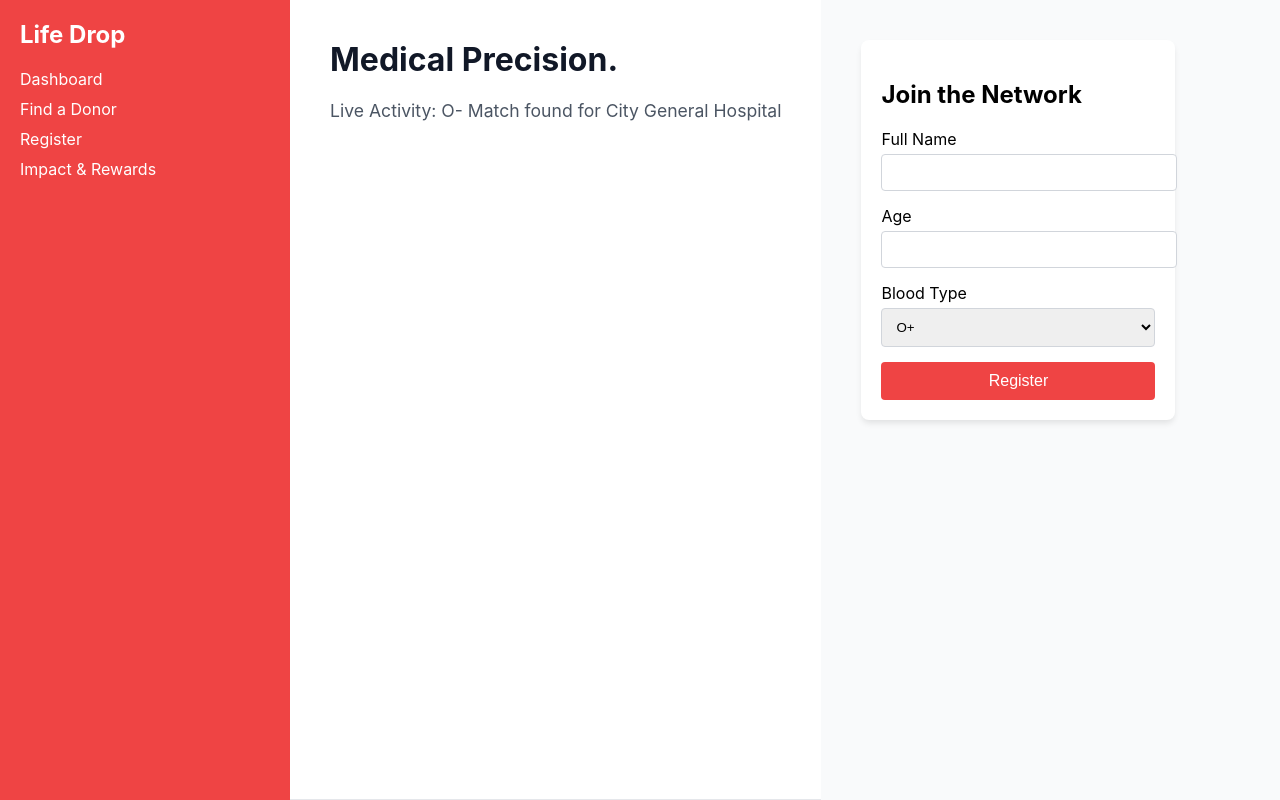
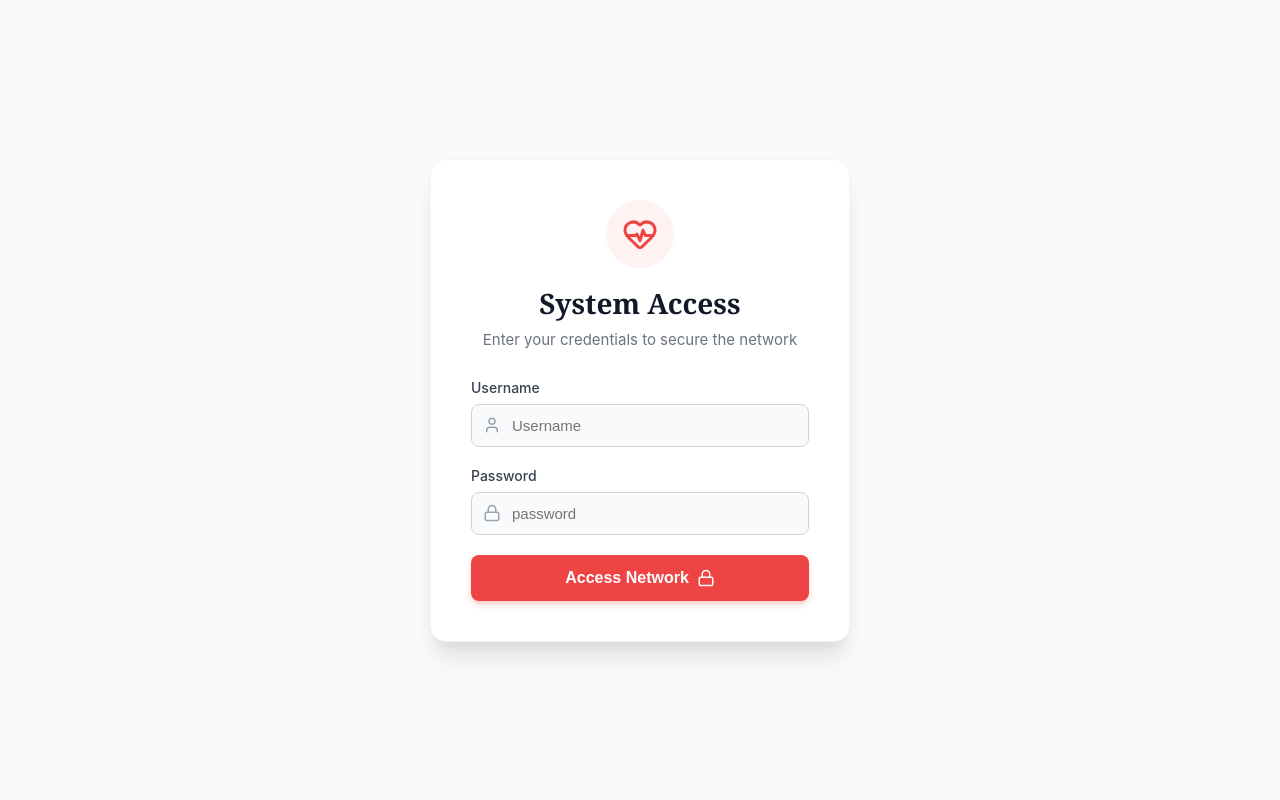
Before and after one commit to PavaniPatluri/Blood-Donor-Matching-System, a React (Vite) app: page / in a window 1280 px wide. Built offline with nearby package versions, Linux system fonts and the light colour scheme.

Commit message:
Restore premium login page wrapper

```diff
--- a/src/App.jsx
+++ b/src/App.jsx
@@ -1,9 +1,16 @@
-import React from 'react';
+import React, { useState } from 'react';
 import Sidebar from './components/Sidebar';
 import Hero from './components/Hero';
 import DonorRegistration from './components/DonorRegistration';
+import Login from './components/Login';
 
 export default function App() {
+  const [isAuthenticated, setIsAuthenticated] = useState(false);
+
+  if (!isAuthenticated) {
+    return <Login onLogin={() => setIsAuthenticated(true)} />;
+  }
+
   return (
     <div className="app-container">
       <Sidebar />
```
